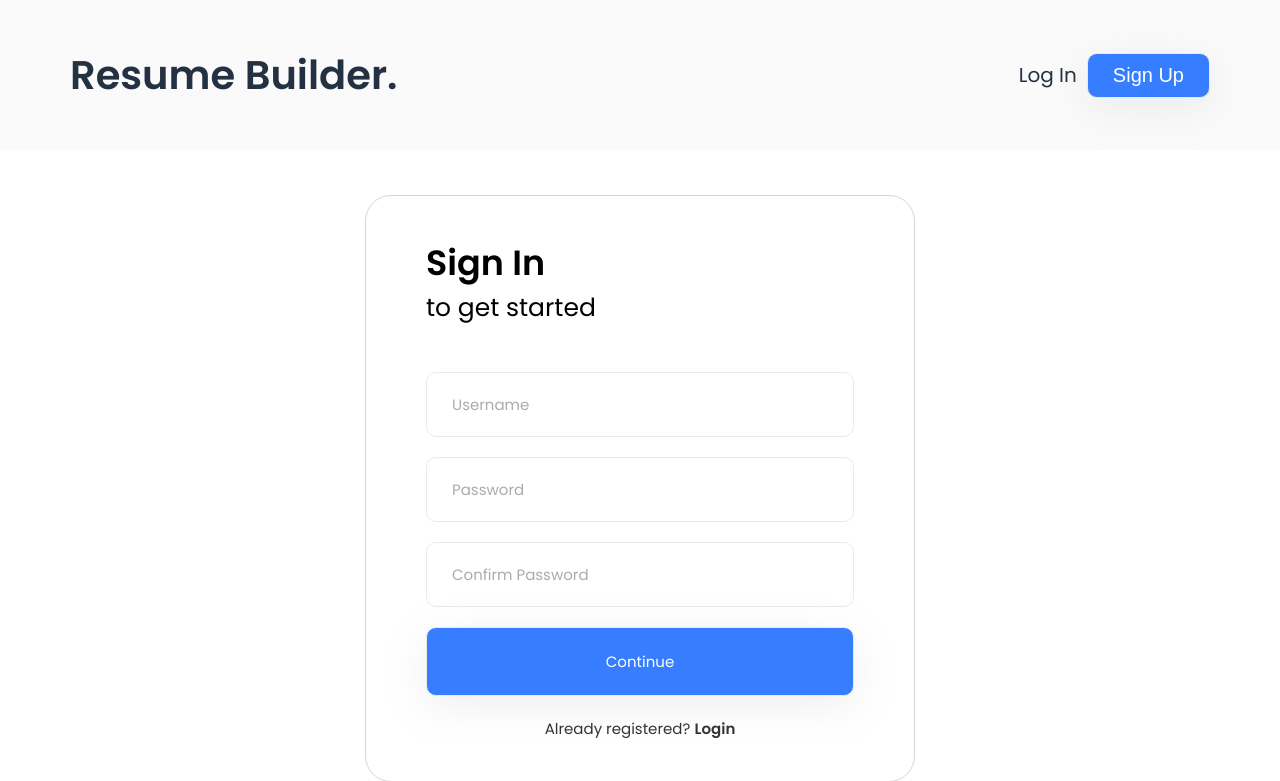
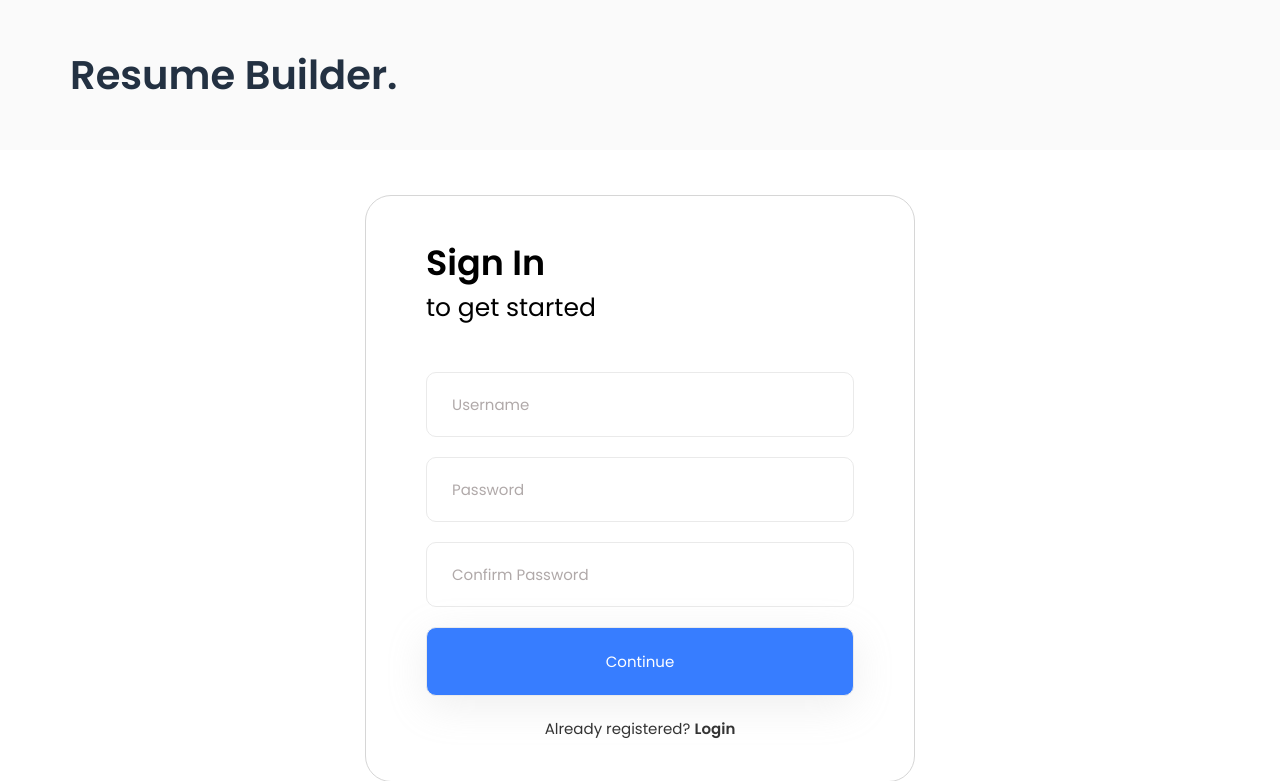
Before and after one commit to she-bear/dplm-resume-builder, a Python web app: template backend/templates/register.html in a window 1280 px wide. Shown: the top 781 px of the page. Run offline with Jinja, Linux system fonts and the light colour scheme; the template is opened without the code that fills it, so the values that code supplies are empty.

Commit message:
Функционал header

```diff
--- a/backend/app.py
+++ b/backend/app.py
@@ -33,6 +33,12 @@ login_manager = LoginManager()
 login_manager.init_app(app)
 # Ключ шифрования cookies
 app.secret_key = os.getenv("SECRET_KEY", "secret key")
+
+
+@app.context_processor
+def inject_user_data():
+    """Внедрение переменных в шаблон"""
+    return dict(user_is_authenticated=current_user.is_authenticated)
 
 
 @login_manager.user_loader
--- a/backend/templates/base.html
+++ b/backend/templates/base.html
@@ -17,13 +17,14 @@
 <body>
     <header class="header center">
         <div class="header__left">
-            <span class="logo">
+            <a href="/" class="logo">
                 Resume Builder.
-            </span>
+            </a>
         </div>
         <div class="header__right">
-            <a href="#" class="header__link">Log In</a>
-            <button class="header__button">Sign Up</button>
+            {% if user_is_authenticated %}
+            <form action="/logout"><button class="header__button">Log Out</button></form>
+            {% endif %}
         </div>
     </header>
 
```
